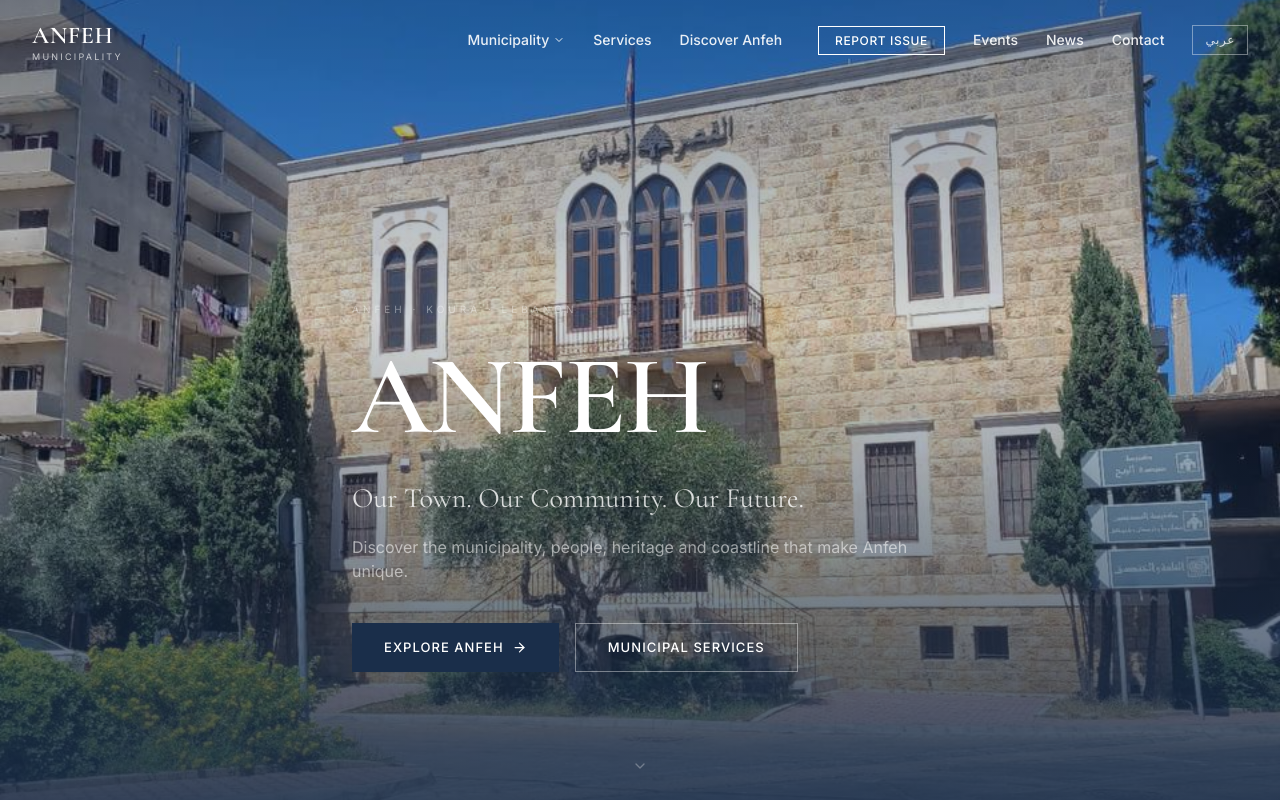
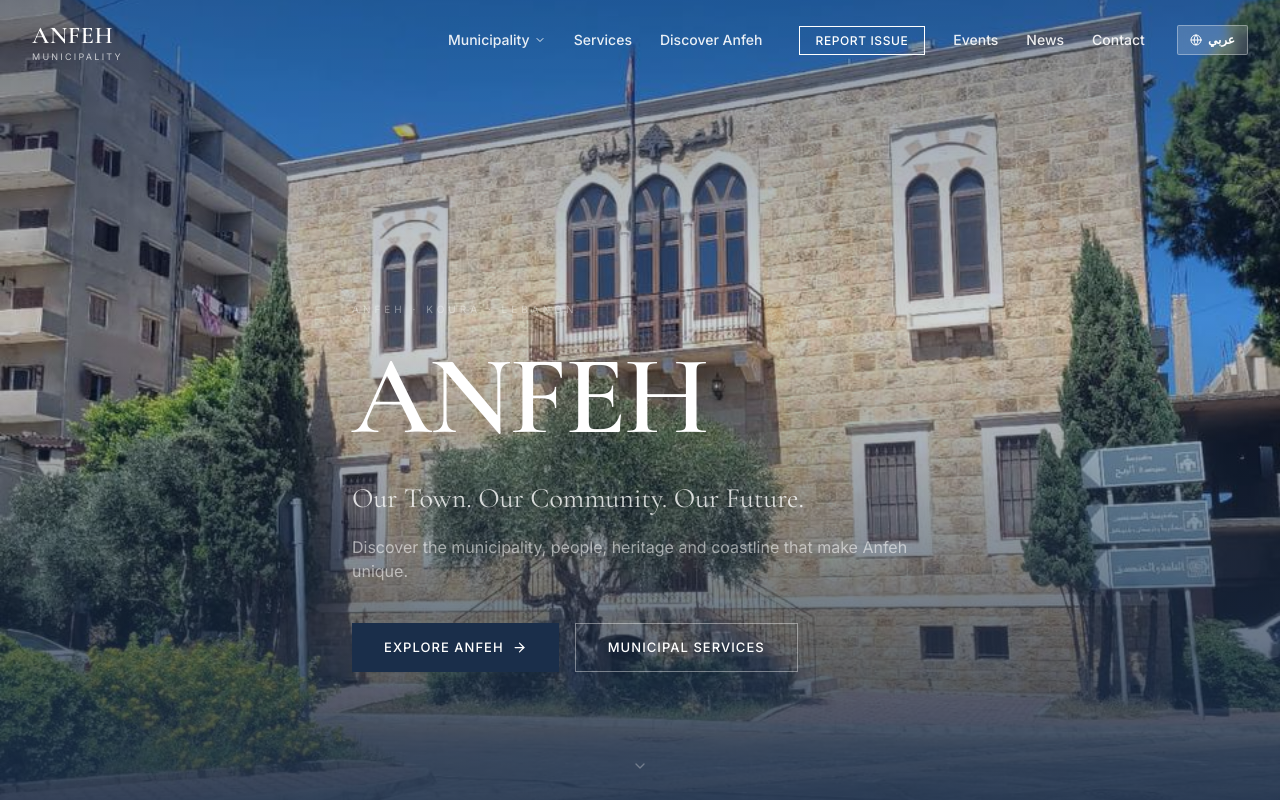
Before and after one commit to habibnemer/anfeh-municipality, a Next.js app: page / in a window 1280 px wide. Shown: the top 800 px of the page. Built offline with nearby package versions, Linux system fonts and the light colour scheme.

Commit message:
Make language toggle button more prominent with globe icon and solid background

```diff
--- a/components/Navbar.tsx
+++ b/components/Navbar.tsx
@@ -3,7 +3,7 @@
 import { useState, useEffect } from 'react'
 import Link from 'next/link'
 import { usePathname } from 'next/navigation'
-import { Menu, X, ChevronDown } from 'lucide-react'
+import { Menu, X, ChevronDown, Globe } from 'lucide-react'
 import { useLanguage } from '@/lib/context/LanguageContext'
 
 export default function Navbar() {
@@ -157,12 +157,16 @@ export default function Navbar() {
               {/* Language toggle */}
               <button
                 onClick={() => setLang(lang === 'en' ? 'ar' : 'en')}
-                className={`ml-3 px-3 py-1.5 text-xs font-medium tracking-wider border transition-colors ${
-                  scrolled
-                    ? 'border-stone-300 text-charcoal hover:border-navy hover:text-navy'
-                    : 'border-white/40 text-white/80 hover:border-white hover:text-white'
-                }`}
+                title={lang === 'en' ? 'Switch to Arabic' : 'Switch to English'}
+                className="ml-4 flex items-center gap-1.5 px-3 py-1.5 text-xs font-semibold rounded-sm transition-all"
+                style={{
+                  background: scrolled ? 'var(--color-navy)' : 'rgba(255,255,255,0.18)',
+                  color: 'white',
+                  border: scrolled ? 'none' : '1px solid rgba(255,255,255,0.35)',
+                  backdropFilter: 'blur(4px)',
+                }}
               >
+                <Globe size={12} />
                 {lang === 'en' ? 'عربي' : 'EN'}
               </button>
             </nav>
@@ -171,12 +175,14 @@ export default function Navbar() {
             <div className="flex items-center gap-2 lg:hidden">
               <button
                 onClick={() => setLang(lang === 'en' ? 'ar' : 'en')}
-                className={`px-2.5 py-1 text-xs font-medium border transition-colors ${
-                  scrolled || open
-                    ? 'border-stone-300 text-charcoal'
-                    : 'border-white/40 text-white/80'
-                }`}
+                className="flex items-center gap-1 px-2.5 py-1.5 text-xs font-semibold rounded-sm transition-all"
+                style={{
+                  background: scrolled || open ? 'var(--color-navy)' : 'rgba(255,255,255,0.18)',
+                  color: 'white',
+                  border: scrolled || open ? 'none' : '1px solid rgba(255,255,255,0.35)',
+                }}
               >
+                <Globe size={11} />
                 {lang === 'en' ? 'ع' : 'EN'}
               </button>
               <button
```
